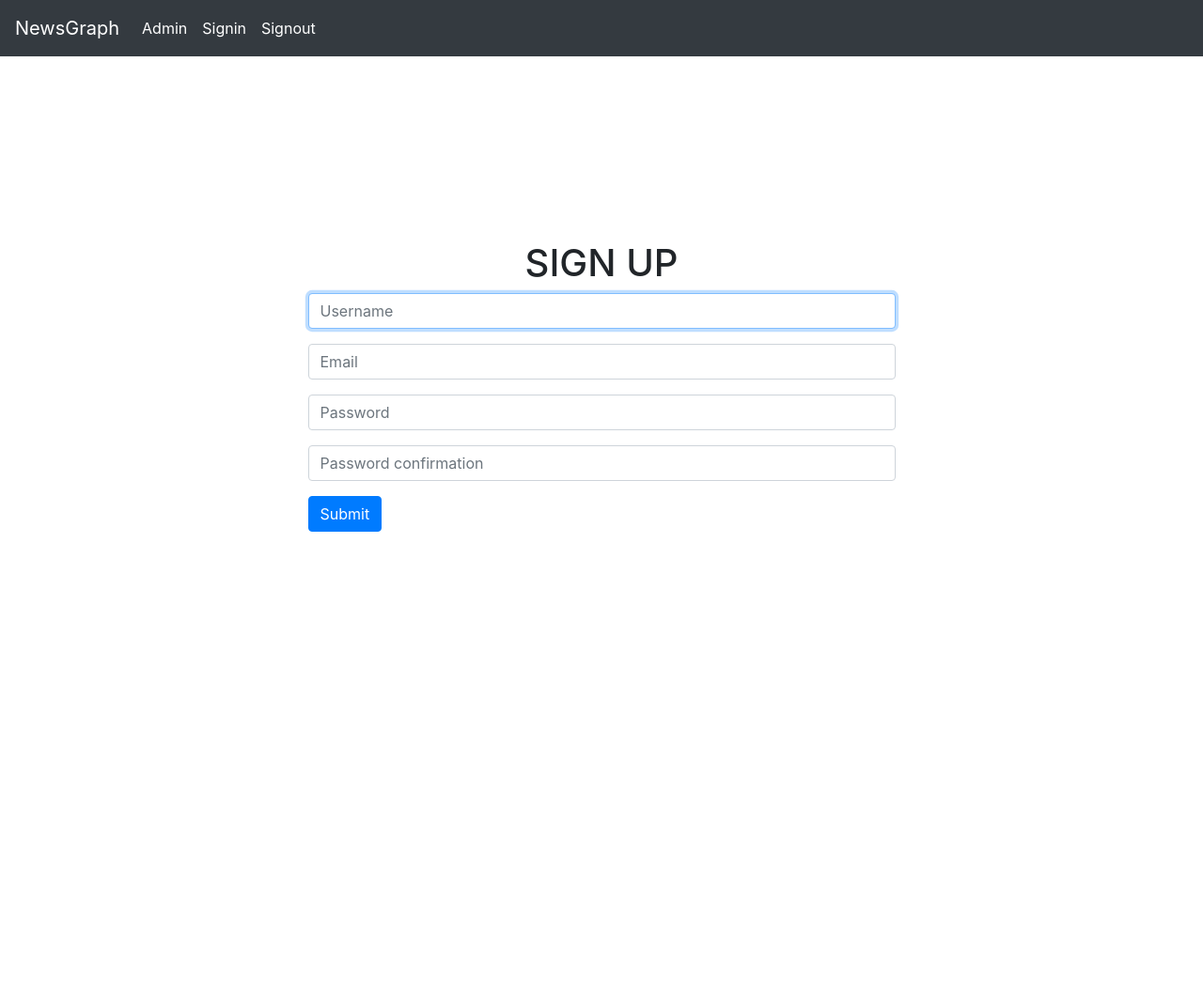
After one commit to loricelli/NewsGraphPlatform, a Django app: page /signup/ in a window 1280 px wide. The commit adds this page. Shown: the whole page at 94% size. Run offline with Django 3.2, Linux system fonts and the light colour scheme; some libraries are stand-ins or nearby versions.

Commit message:
First home and signup/signin handled

```diff
--- a/src/news_graph/urls.py
+++ b/src/news_graph/urls.py
@@ -15,13 +15,16 @@ Including another URLconf
 """
 from django.contrib import admin
 from django.urls import path
-from pages.views import home_view
+from pages.views import home_view,signup,signin,signout
 from node.views import tail_news,head_news
 from confirmation.views import create_confirmation
 
 urlpatterns = [
     path('admin/', admin.site.urls),
     path('', home_view,name='home'),
+    path('signup/', signup,name='signup'),
+    path('signin/', signin,name='signin'),
+    path('signout/', signout,name='signout'),
     path('read_news/',tail_news,name='read'),
     path('compare_news/<int:edge_id>', head_news, name="compare"),
     path('confirm/<int:edge_id>-<int:vote>', create_confirmation, name="confirm"),
--- /dev/null
+++ b/src/pages/forms.py
@@ -0,0 +1,19 @@
+from django.contrib.auth.models import User
+from django.contrib.auth.forms import UserCreationForm
+from django import forms
+
+from voter.models import Voter
+
+class CreateVoterForm(UserCreationForm):
+
+    password1 = forms.CharField(max_length=16, widget=forms.PasswordInput(attrs={'class': 'form-control', 'placeholder': 'Password'}))
+    password2 = forms.CharField(max_length=16, widget=forms.PasswordInput(attrs={'class': 'form-control', 'placeholder': 'Password confirmation'}))
+    class Meta:
+        model = User
+        fields = ["username","email",'password1','password2']
+
+        widgets = {
+            'username': forms.TextInput(attrs={'class': 'form-control','placeholder': 'Username'}),
+            'email': forms.TextInput(attrs={'class': 'form-control','placeholder': 'Email'}),
+
+        }
--- a/src/pages/views.py
+++ b/src/pages/views.py
@@ -1,9 +1,14 @@
-from django.shortcuts import render
+from django.shortcuts import render,redirect
 from django.forms.models import model_to_dict
 import json
 
 from edge.models import Edge
 from node.models import Node
+from voter.models import Voter
+from django.db.models import Q
+from pages.forms import CreateVoterForm
+from django.contrib import messages
+from django.contrib.auth import authenticate,login,logout
 
 def home_view(request, *args, **kwargs):
 
@@ -11,4 +16,50 @@ def home_view(request, *args, **kwargs):
     dict_nodes = [model_to_dict(obj) for obj in Node.objects.all()]
     ser_edges = json.dumps(dict_edges)
     ser_nodes = json.dumps(dict_nodes)
-    return render(request,"home.html",{"edges":ser_edges,"nodes":ser_nodes})
+    context = {
+        "edges":ser_edges,
+        "nodes":ser_nodes,
+        "tot_news": Node.objects.count(),
+        "tot_usr": Voter.objects.count(),
+        "an_news": Node.objects.filter(~Q(color="violet")).count()
+    }
+    return render(request,'home.html',context)
+
+
+def signup(request):
+    form = CreateVoterForm()
+    context = {
+        "form": form
+    }
+
+    if request.method == 'POST':
+        form = CreateVoterForm(request.POST)
+        if form.is_valid():
+            form.save()
+            user = form.cleaned_data.get('username')
+            messages.success(request, 'Account was created for ' + user)
+            return redirect('/signin')
+        else:
+            return render(request,'signup.html',{'form':form})
+
+    return render(request,'signup.html',context)
+
+def signin(request):
+    if request.method == "POST":
+        uname = request.POST.get('username')
+        pwd = request.POST.get('password')
+        user = authenticate(request, username=uname, password=pwd)
+
+        if user is not None:
+            login(request,user)
+            messages.success(request, uname + ' succesfully logged in!')
+            return redirect('/')
+        else:
+            messages.error(request, "Username or password are not correct! Please retry.")
+            return render(request,'signin.html')
+    context = {}
+    return render(request,'signin.html',context)
+
+def signout(request):
+    logout(request)
+    return redirect('home')
--- a/src/templates/base.html
+++ b/src/templates/base.html
@@ -1,12 +1,12 @@
 <html>
   <head>
-
+<script src="https://ajax.googleapis.com/ajax/libs/jquery/1.11.1/jquery.min.js"></script>
     <link rel="stylesheet" href="https://stackpath.bootstrapcdn.com/bootstrap/4.1.3/css/bootstrap.min.css" integrity="sha384-MCw98/SFnGE8fJT3GXwEOngsV7Zt27NXFoaoApmYm81iuXoPkFOJwJ8ERdknLPMO" crossorigin="anonymous">
     <script src="https://stackpath.bootstrapcdn.com/bootstrap/4.1.3/js/bootstrap.min.js" integrity="sha384-ChfqqxuZUCnJSK3+MXmPNIyE6ZbWh2IMqE241rYiqJxyMiZ6OW/JmZQ5stwEULTy" crossorigin="anonymous"></script>
 
   </head>
   <body>
-    <nav class="navbar navbar-expand-lg navbar-dark bg-dark">
+    <nav class="navbar fixed-top navbar-expand-lg navbar-dark bg-dark">
       <a class="navbar-brand" href="/">NewsGraph</a>
       <button class="navbar-toggler" type="button" data-toggle="collapse" data-target="#navbarNavAltMarkup" aria-controls="navbarNavAltMarkup" aria-expanded="false" aria-label="Toggle navigation">
         <span class="navbar-toggler-icon"></span>
@@ -14,10 +14,20 @@
       <div class="collapse navbar-collapse" id="navbarNavAltMarkup">
         <div class="navbar-nav">
           <a class="nav-item nav-link active" href="/admin">Admin<span class="sr-only">(current)</span></a>
+          <a class="nav-item nav-link active" href="{% url 'signin' %}">Signin<span class="sr-only">(current)</span></a>
+          <a class="nav-item nav-link active" href="{% url 'signout' %}">Signout<span class="sr-only">(current)</span></a>
         </div>
       </div>
     </nav>
-<script src = "https://d3js.org/d3.v4.min.js"></script>
+    <script src = "https://d3js.org/d3.v4.min.js"></script>
+    {% if messages %}
+        {% for message in messages %}
+        <div class="alert alert-{{ message.tags }}" >
+          {{ message }}
+        </div>
+        {% endfor %}
+    {% endif %}
+
     {% block content %} {% endblock %}
   </body>
 </html>
--- /dev/null
+++ b/src/templates/signup.html
@@ -0,0 +1,38 @@
+{% extends "base.html" %}
+{% block content %}
+{% load static %}
+<link rel="stylesheet" type="text/css" href="{% static 'css/style.css' %}">
+
+<div class="row signup-form">
+  <div class="col-md-6 offset-md-3">
+    <h1 style="text-align:center;"> SIGN UP </h1>
+    <form method="POST" action="">
+      {% csrf_token %}
+      {% if form.errors %}
+      {% for field in form %}
+      {% for error in field.errors %}
+      <div class="alert alert-danger" style="margin-bottom:10px;">
+        <strong>{{ error|escape }}</strong>
+      </div>
+      {% endfor %}
+      {% endfor %}
+      {% endif %}
+      <div class="form-group">
+        {{ form.username }}
+      </div>
+      <div class="form-group">
+        {{ form.email}}
+      </div>
+      <div class="form-group">
+        {{ form.password1 }}
+      </div>
+      <div class="form-group">
+        {{ form.password2 }}
+      </div>
+      <button type="submit" class="btn btn-primary">Submit</button>
+
+    </form>
+  </div>
+</div>
+
+{% endblock %}
--- /dev/null
+++ b/src/templates/static/css/style.css
@@ -0,0 +1,46 @@
+html {
+    width: 100%;
+    height: 100%;
+    scroll-behavior: smooth;
+}
+body {
+    margin-top: 60px;
+    width: 100%;
+    height: 100%;
+}
+
+.navbar {
+  height: 60px;
+}
+
+.jumbotron {
+  text-align: center;
+  background-image: url("/static/img/net2.jpg");
+  background-size: cover;
+  height: 60%;
+}
+
+.jumbotron-text {
+  color: white;
+  margin-top: 5%;
+}
+
+.alert {
+  margin-bottom: 0px;
+  text-align: center;
+}
+
+.list-group {
+  width: 80%;
+  margin-left: 10%;
+  padding-top: 20%;
+}
+
+#graph {
+  text-align: center;
+  margin-top: 10%;
+}
+
+.signup-form {
+  margin-top: 20%;
+}
--- /dev/null
+++ b/src/templates/static/scripts/alert_close.js
@@ -0,0 +1,5 @@
+$(function(){
+  $(".alert").fadeTo(2000, 500).slideUp(500, function(){
+    $(".alert").slideUp(500);
+  });
+});
```
Also changed, not shown: src/news_graph/settings.py (+10 -0 lines), src/node/views.py (+18 -6 lines), src/populate.py (+2 -5 lines), src/templates/home.html (+33 -85 lines), src/templates/signin.html (added, +24 -0 lines), src/templates/static/scripts/d3_graph.js (added, +72 -0 lines), src/voter/models.py (+8 -1 lines), src/templates/static/img/net2.jpg (added).
